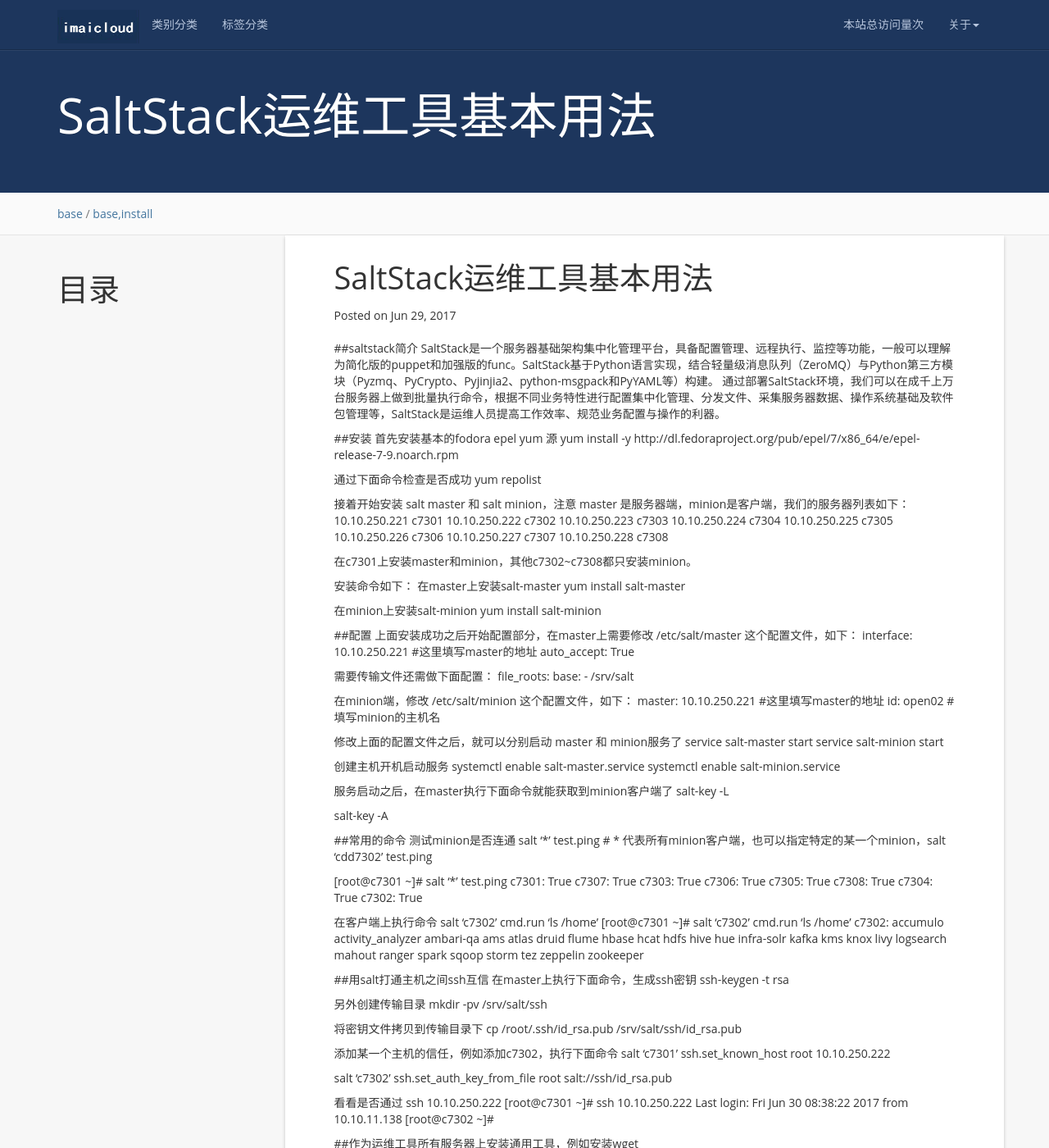
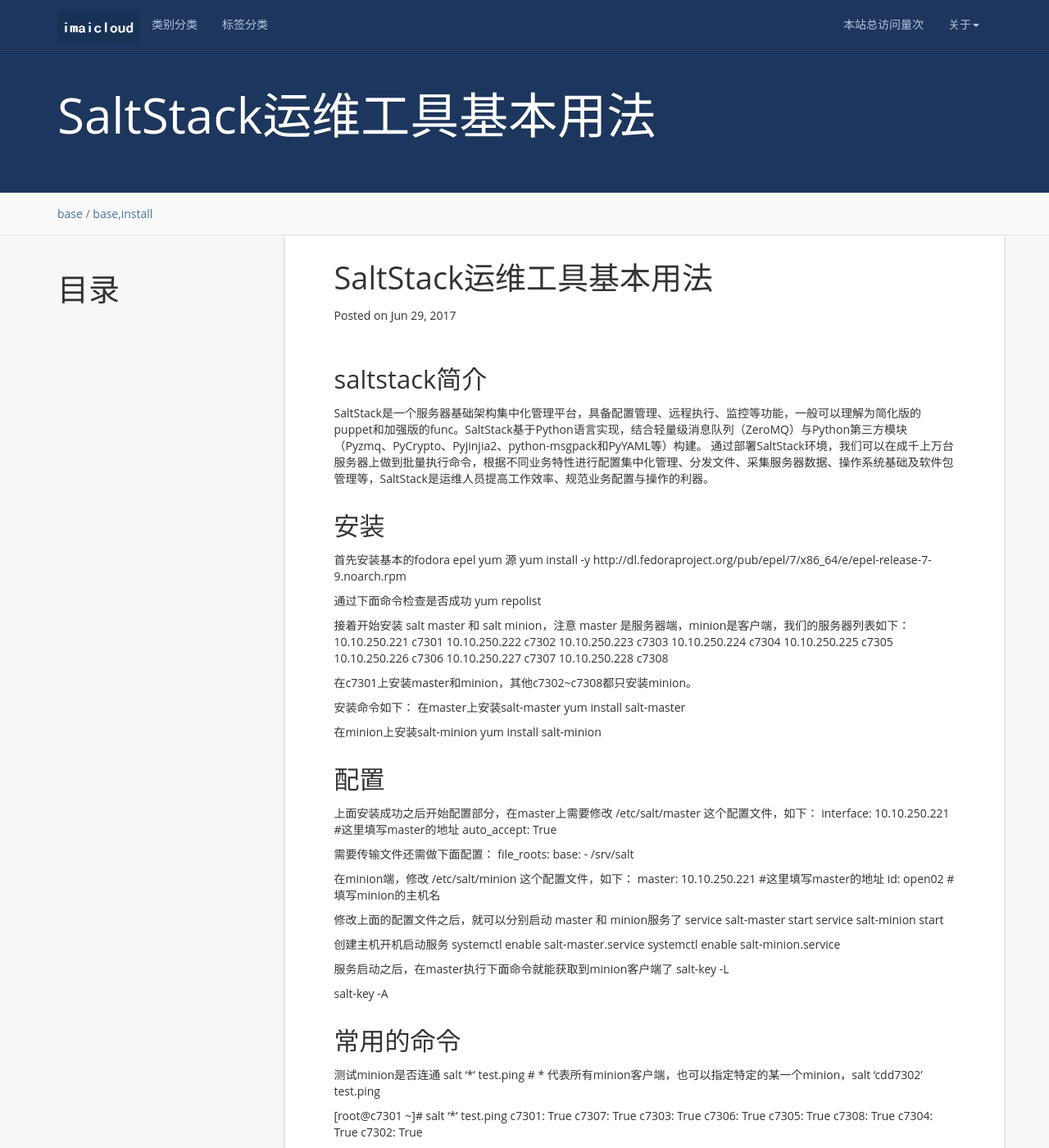
Before and after one commit to zhanglan/blog-1, a Jekyll site: the page built from _posts/2017-06-29-SaltStack运维工具基本用法.md, in a window 1280 px wide and 1400 px high. Shown: the whole window at 82% size. Built offline with Jekyll 4.4.1, drawn with Linux system fonts in a browser that asks for light colours; nearby versions of some CDN libraries; comment, search, counter and statistics services are not loaded; some of the changed text lies outside the part shown.

Commit message:
Update 2017-06-29-SaltStack运维工具基本用法.md

```diff
--- a/_posts/2017-06-29-SaltStack运维工具基本用法.md
+++ b/_posts/2017-06-29-SaltStack运维工具基本用法.md
@@ -5,11 +5,15 @@
 categories: base
 tag: base,install
 ---
-##saltstack简介
+saltstack简介
+------------------------------------
+
 SaltStack是一个服务器基础架构集中化管理平台，具备配置管理、远程执行、监控等功能，一般可以理解为简化版的puppet和加强版的func。SaltStack基于Python语言实现，结合轻量级消息队列（ZeroMQ）与Python第三方模块（Pyzmq、PyCrypto、Pyjinjia2、python-msgpack和PyYAML等）构建。
 通过部署SaltStack环境，我们可以在成千上万台服务器上做到批量执行命令，根据不同业务特性进行配置集中化管理、分发文件、采集服务器数据、操作系统基础及软件包管理等，SaltStack是运维人员提高工作效率、规范业务配置与操作的利器。
 
-##安装
+安装
+------------------------------------
+
 首先安装基本的fodora epel yum 源
 yum install -y http://dl.fedoraproject.org/pub/epel/7/x86_64/e/epel-release-7-9.noarch.rpm
 
@@ -35,7 +39,9 @@
 在minion上安装salt-minion
 yum install salt-minion
 
-##配置
+配置
+------------------------------------
+
 上面安装成功之后开始配置部分，在master上需要修改 /etc/salt/master 这个配置文件，如下：
 interface: 10.10.250.221    #这里填写master的地址
 auto_accept: True
@@ -63,7 +69,9 @@
 
 salt-key -A
 
-##常用的命令
+常用的命令
+------------------------------------
+
 测试minion是否连通
 salt '*' test.ping	# * 代表所有minion客户端，也可以指定特定的某一个minion，salt 'cdd7302' test.ping
 
@@ -118,7 +126,9 @@
     zookeeper
 
 
-##用salt打通主机之间ssh互信
+用salt打通主机之间ssh互信
+------------------------------------
+
 在master上执行下面命令，生成ssh密钥
 ssh-keygen -t rsa
 
@@ -139,6 +149,7 @@
 Last login: Fri Jun 30 08:38:22 2017 from 10.10.11.138
 [root@c7302 ~]#
 
-##作为运维工具所有服务器上安装通用工具，例如安装wget
+作为运维工具所有服务器上安装通用工具，例如安装wget
+------------------------------------
 
 salt '*' cmd.run 'yum install -y wget'
```
